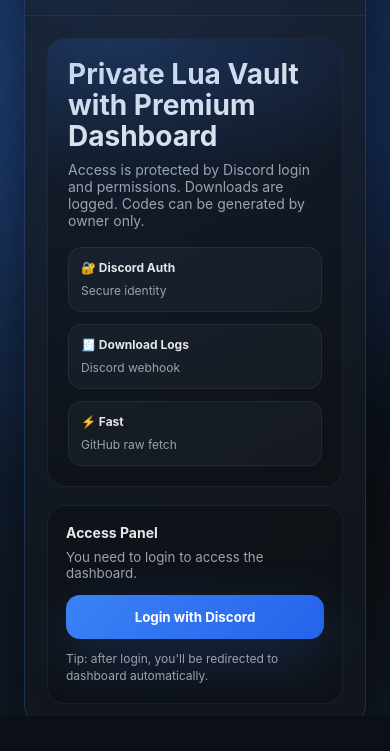
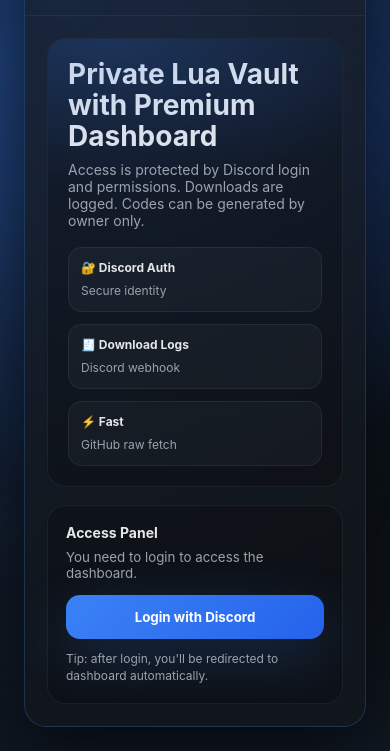
Before and after one commit to KingPanda-Dev/lua-private-storage, a plain HTML site: page public/index.html in a window 390 px wide. Shown: the part 140-891 px from the top of the page. Before the commit the page ends 856 px from the top, so only its background shows below. Drawn offline with Linux system fonts and the light colour scheme; no server answers.

Commit message:
Update index.html

```diff
--- a/public/index.html
+++ b/public/index.html
@@ -24,7 +24,7 @@
       margin: 0;
       padding: 0;
       width: 100%;
-      overscroll-behavior: none;
+      height: auto;
       overscroll-behavior-y: auto;
       min-height: 100dvh;
       overflow-x: hidden;                     /* FIX: goyang kiri kanan */
@@ -70,7 +70,7 @@
     /* app container */
     .wrap{
       position:relative;
-      height:100vh;
+      min-height: 100vh;
       display:flex;
       align-items: center;
       justify-content:center;
@@ -311,8 +311,6 @@
       }
       .wrap{
         position:relative;
-        min-height: 100svh; /* lebih stabil buat mobile */
-        height: 100dvh;
         display:flex;
         align-items: flex-start;
         justify-content:center;
```
